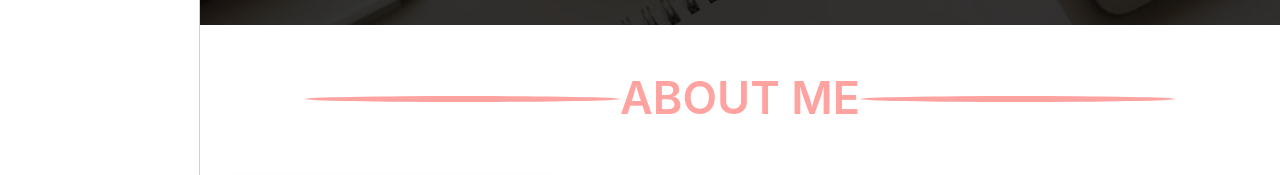
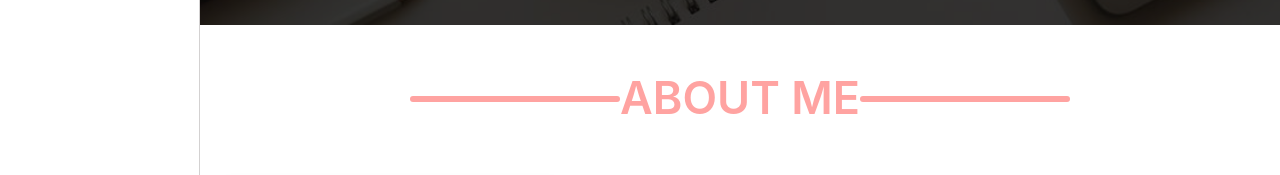
Before and after one commit to politebooy/envato-portfolio, a Next.js app: page / in a window 1280 px wide. Shown: the part 775-950 px from the top of the page. Built offline with nearby package versions, Linux system fonts and the light colour scheme.

Commit message:
commited at 26 july

```diff
--- a/src/components/6-Clients/Client.js
+++ b/src/components/6-Clients/Client.js
@@ -6,16 +6,16 @@ import Image from 'next/image'
 
 // const clients = [1, 2, 3, 4, 5, 6, 7, 8, 9, 10, 11, 12]
 const projects = [
-    { title: 'Notelife', src: '/images/Untitled-1.png', link: 'http://notelife.me/', desc: 'Itlife provides businesses with professional advice regarding their IT needs & Support. and others.' },
-    { title: 'Notecloud', src: '/images/Notecloud-1-Fb-Profile.jpg', link: 'https://notecloud.net/', desc: 'Khaticlub is an e-commerce platform which will be capable of providing every kind of goods and products.' },
-    { title: 'Noteflix', src: '/images/Noteflix-1.png', link: 'http://noteflix.net/', desc: 'Its services include ride-hailing, food delivery, package delivery, couriers, freight transportation.' },
+    { title: 'Notelife', src: '/images/Untitled-1.png', link: 'http://notelife.me/', desc: 'Notelife Social Networking Platform.With our New Feature ,user can wonder posts,photos.' },
+    { title: 'Notecloud', src: '/images/Notecloud-1-Fb-Profile.jpg', link: 'https://notecloud.net/', desc: 'NoteCloud allows performing all students to submit  Note to colleges from around the world online.' },
+    { title: 'Noteflix', src: '/images/Noteflix-1.png', link: 'http://noteflix.net/', desc: 'Noteflix Social Entertaintment Platform.With our New Feature ,user can see Movie.' },
 
-    { title: 'Itlife', src: '/images/company1.jpg', link: 'https://itlife.one/', desc: 'Pdp Drive is a file storage and synchronization service developed by  Snigdhochowa' },
-    { title: 'Khaticlub', src: '/images/Khaticlub.png', link: 'https://khaticlub.com/', desc: 'EEPB  is a E-commerce Association.we will Advic insight, profiles and guides for established' },
+    { title: 'Itlife', src: '/images/company1.jpg', link: 'https://itlife.one/', desc: 'Itlife provides businesses with professional advice regarding their IT needs and Support.' },
+    { title: 'Khaticlub', src: '/images/Khaticlub.png', link: 'https://khaticlub.com/', desc: 'Khaticlub is an e-commerce platform which will be capable of providing every kind of goods and products.' },
     { title: 'Ridelife', src: '/images/Ridelife-logo.jpg', link: 'http://ridelife.me/', desc: 'Its services include ride-hailing, food delivery, package delivery, couriers, freight transportation.' },
 
     { title: 'Pdpdrive', src: '/images/Pdpdrive1.jpg', link: 'http://pdpdrive.com/', desc: 'Pdp Drive is a file storage and synchronization service developed by  Snigdhochowa' },
-    { title: 'EEPB', src: '/images/EEPB-1.png', link: 'http://eepb.com.bd/', desc: 'EEPB  is a E-commerce Association.we will Advic insight, profiles and guides for established' },
+    { title: 'EEPB', src: '/images/EEPB-1.png', link: 'http://eepb.com.bd/', desc: 'EEPB  is a E-commerce Association.we will Advic insight, profiles and guides for established and aspiring entrepreneurs worldwide' },
     { title: 'Newsstore', src: '/images/nnnnnnn.png', link: 'https://newsstore.info/', desc: 'Its services include ride-hailing, food delivery, package delivery, couriers, freight transportation.' },
 ]
 
--- a/src/styles/globals.css
+++ b/src/styles/globals.css
@@ -27,11 +27,11 @@ a {
 .secTitle::after,
 .secTitle::before{
   content: "";
-  width: 30%;
+  width: 20%;
   height: 6px;
    background-color: #ffa3a1;
    color: red;
    display: inline-block;
    margin-bottom: 12px;
-   border-radius: 50%;
+   border-radius: 5px;
 }
```
Also changed, not shown: 1 other file (tests, documents, lock files or other folders).
